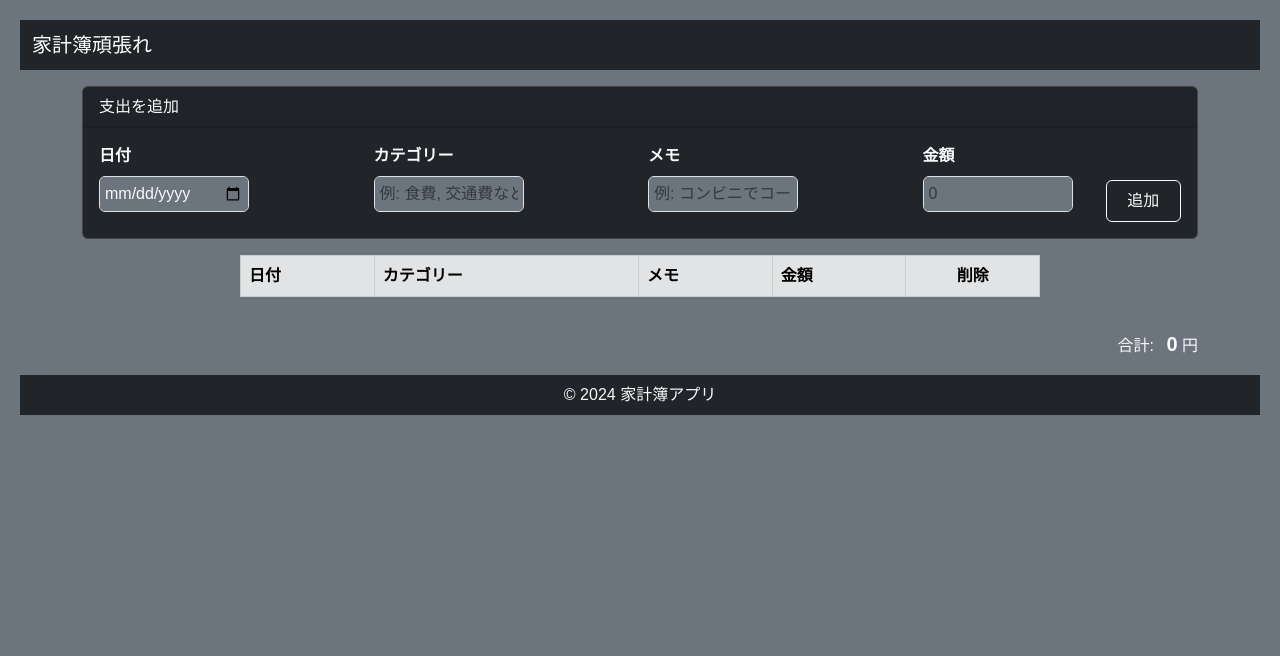
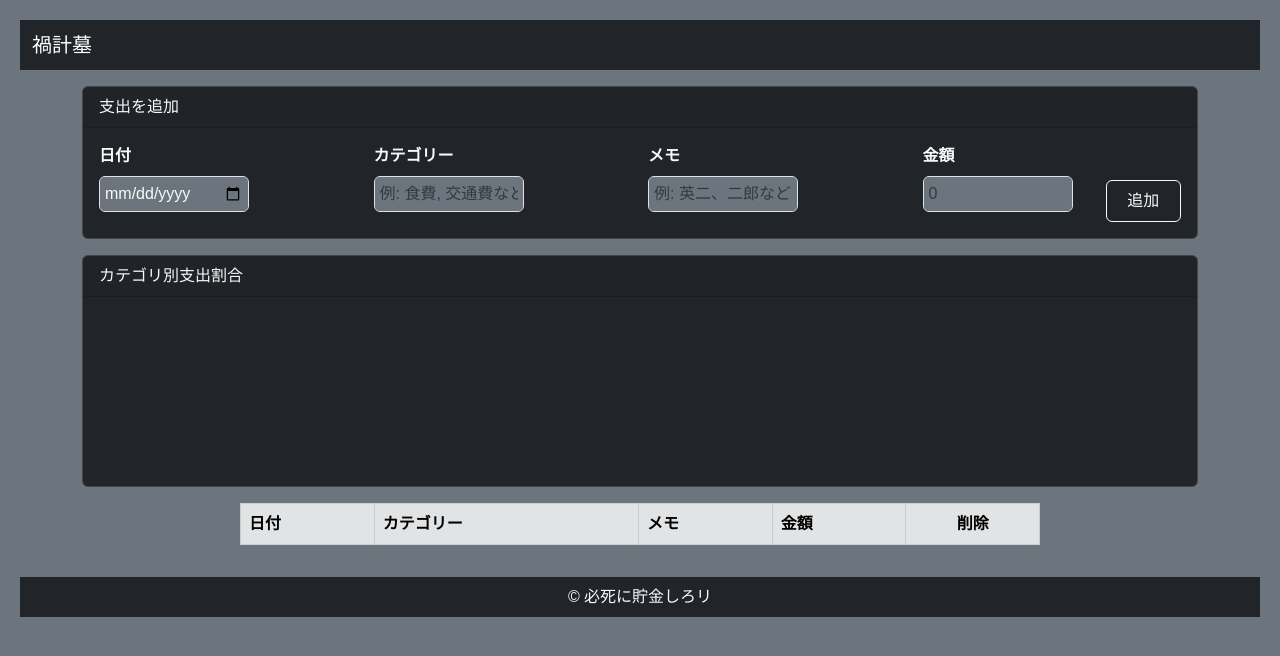
Before and after one commit to maqunnn/kkakkeiibouuu, a plain HTML site: page index.html in a window 1280 px wide. Drawn offline with nearby package versions, Linux system fonts and the light colour scheme.

Commit message:
Update index.html

```diff
--- a/index.html
+++ b/index.html
@@ -2,7 +2,7 @@
 <html lang="ja">
 <head>
   <meta charset="UTF-8">
-  <title>必死家計簿</title>
+  <title>カテゴリ別支出割合</title>
   <meta name="viewport" content="width=device-width, initial-scale=1.0">
   <link
     rel="stylesheet"
@@ -13,7 +13,7 @@
 <body class="bg-secondary text-light">
   <nav class="navbar navbar-dark bg-dark mb-3">
     <div class="container-fluid">
-      <span class="navbar-brand mb-0 h1">家計簿頑張れ</span>
+      <span class="navbar-brand mb-0 h1">禍計墓</span>
     </div>
   </nav>
 
@@ -42,7 +42,7 @@
               type="text"
               class="form-control bg-secondary text-light"
               id="memoInput"
-              placeholder="例: コンビニでコーヒー購入"
+              placeholder="例: 英二、二郎など"
             >
           </div>
           <div class="col-12 col-md-2">
@@ -63,6 +63,14 @@
       </div>
     </div>
 
+    <!-- グラフ表示 -->
+    <div class="card bg-dark text-light mb-3">
+      <div class="card-header">カテゴリ別支出割合</div>
+      <div class="card-body">
+        <canvas id="categoryChart"></canvas>
+      </div>
+    </div>
+
     <!-- 記録一覧 -->
     <div class="table-responsive mb-3">
       <table class="table table-bordered align-middle table-dark" id="expenseTable">
@@ -80,23 +88,15 @@
         </tbody>
       </table>
     </div>
-
-    <!-- 合計金額表示 -->
-    <div class="d-flex justify-content-end mb-3">
-      <div>
-        <span class="me-2">合計:</span>
-        <span id="totalAmount" class="fs-5 fw-bold text-light">0</span>
-        <span>円</span>
-      </div>
-    </div>
   </div>
 
-  <!-- フッター -->
   <footer class="footer mt-auto bg-dark text-light text-center py-2">
-    <div>© 2024 家計簿アプリ</div>
+    <div>© 必死に貯金しろリ</div>
   </footer>
 
-  <script src="https://cdn.jsdelivr.net/npm/bootstrap@5.3.0/dist/js/bootstrap.bundle.min.js"></script>
+  <!-- Chart.js CDN -->
+  <script src="https://cdn.jsdelivr.net/npm/chart.js"></script>
+  <!-- メインスクリプト -->
   <script src="script.js"></script>
 </body>
 </html>
```
